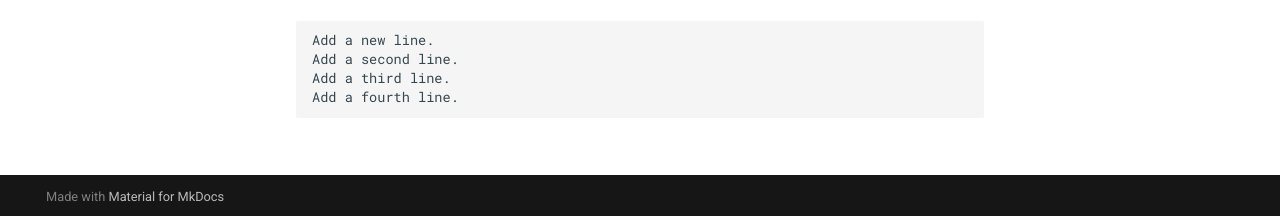
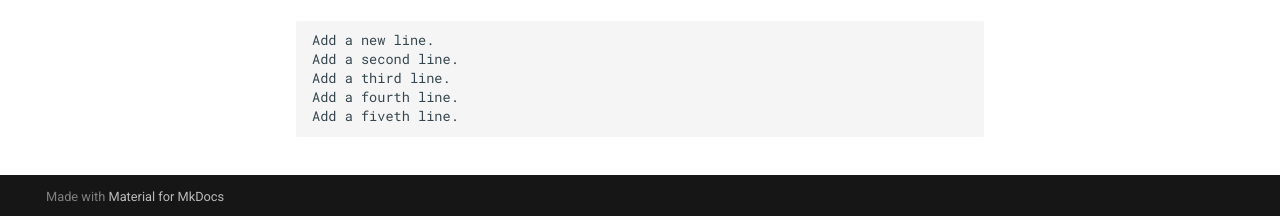
Before and after one commit to PurrPurrCat/PurrPurrCat.github.io, an MkDocs documentation site: the page built from docs/index.md, in a window 1280 px wide. Shown: the part 681-897 px from the top of the page. Built offline with MkDocs 1.6.1 and Material for MkDocs 9.7.7, drawn with Linux system fonts in a browser that asks for light colours.

Commit message:
Add a fifth line.

```diff
--- a/docs/index.md
+++ b/docs/index.md
@@ -21,3 +21,4 @@ For full documentation visit [mkdocs.org](https://www.mkdocs.org).
     Add a second line.
     Add a third line.
     Add a fourth line.
+    Add a fiveth line.
```
